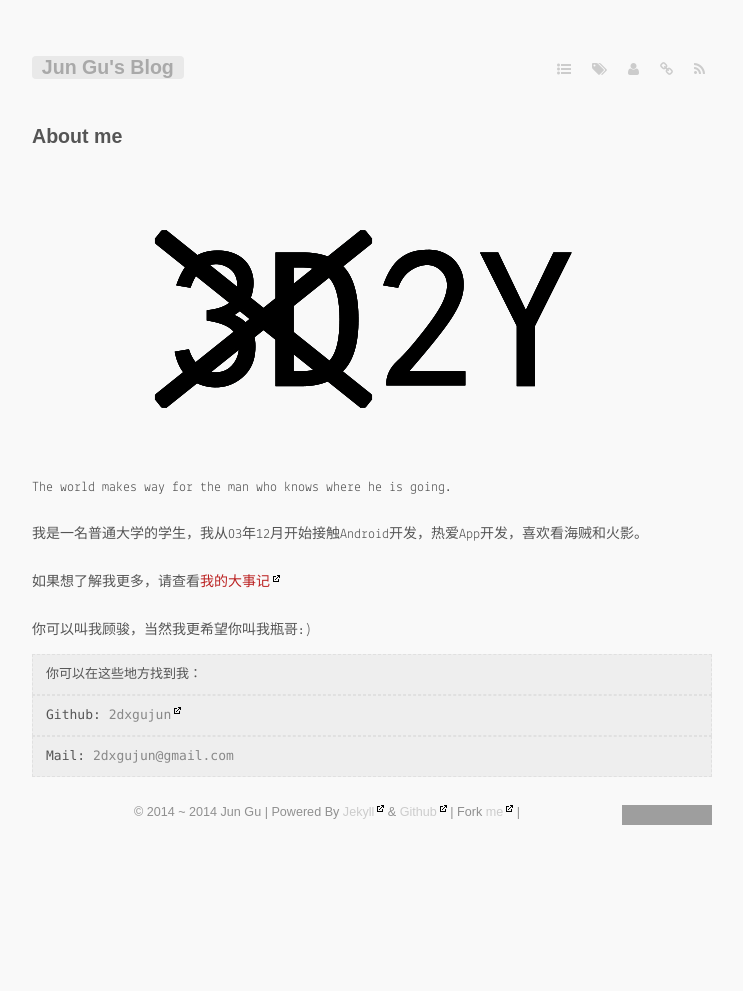
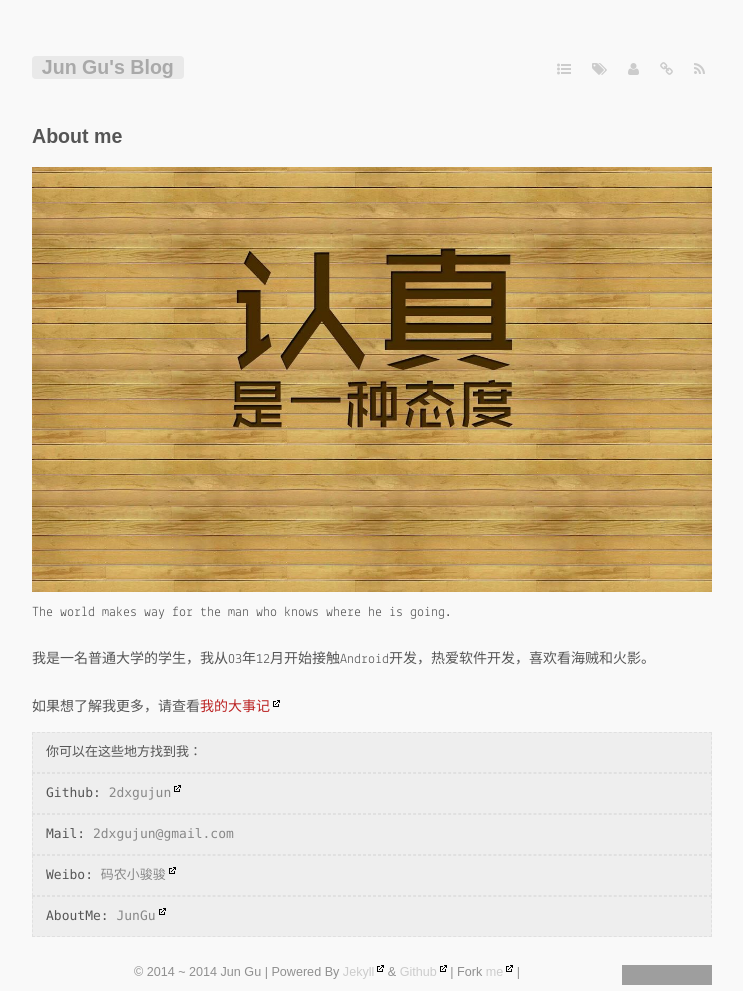
Before and after one commit to 2dxgujun/2dxgujun.github.com, a Jekyll site: the page built from about/index.md, in a window 1280 px wide. Shown: the whole page, without its empty margins (268-1011 px from the left). Built offline with Jekyll 4.4.1, drawn with Linux system fonts in a browser that asks for light colours; some web fonts are replaced; Markdown is read by kramdown in place of the engine named in the settings; before the commit the page ends 900 px from its top, so only the background shows below that; grey boxes are pictures that could not be loaded.

Commit message:
Modify About page

```diff
--- a/_config.yml
+++ b/_config.yml
@@ -23,6 +23,16 @@ links:
     url: "mailto:2dxgujun@gmail.com"
     desc: "Mail to Jun Gu"
 
+  - title: "Weibo"
+    name: "码农小骏骏"
+    url: "http://weibo.com/2dxgujun"
+    desc: "新浪微博"
+
+  - title: "AboutMe"
+    name: "JunGu"
+    url: "http://about.me/jungu"
+    desc: "About Me"
+
 navigations:
   - title: Archive
     class: fa fa-list-ul
--- a/about/index.md
+++ b/about/index.md
@@ -2,14 +2,12 @@
 title: About me
 layout: page
 ---
-![dream](/media/files/2014/08/14/dream.png)
+![dream](/media/about_wall.jpg)
 The world makes way for the man who knows where he is going.
 
-我是一名普通大学的学生，我从03年12月开始接触Android开发，热爱App开发，喜欢看海贼和火影。
+我是一名普通大学的学生，我从03年12月开始接触Android开发，热爱软件开发，喜欢看海贼和火影。
 
 如果想了解我更多，请查看[我的大事记](http://2dxgujun.github.io/my-progress)
-
-你可以叫我顾骏，当然我更希望你叫我瓶哥:)
 
 > 你可以在这些地方找到我：
 {% for link in site.links %}
```
Also changed, not shown: media/about_wall.jpg (added), media/files/2014/08/14/dream.png (deleted).
